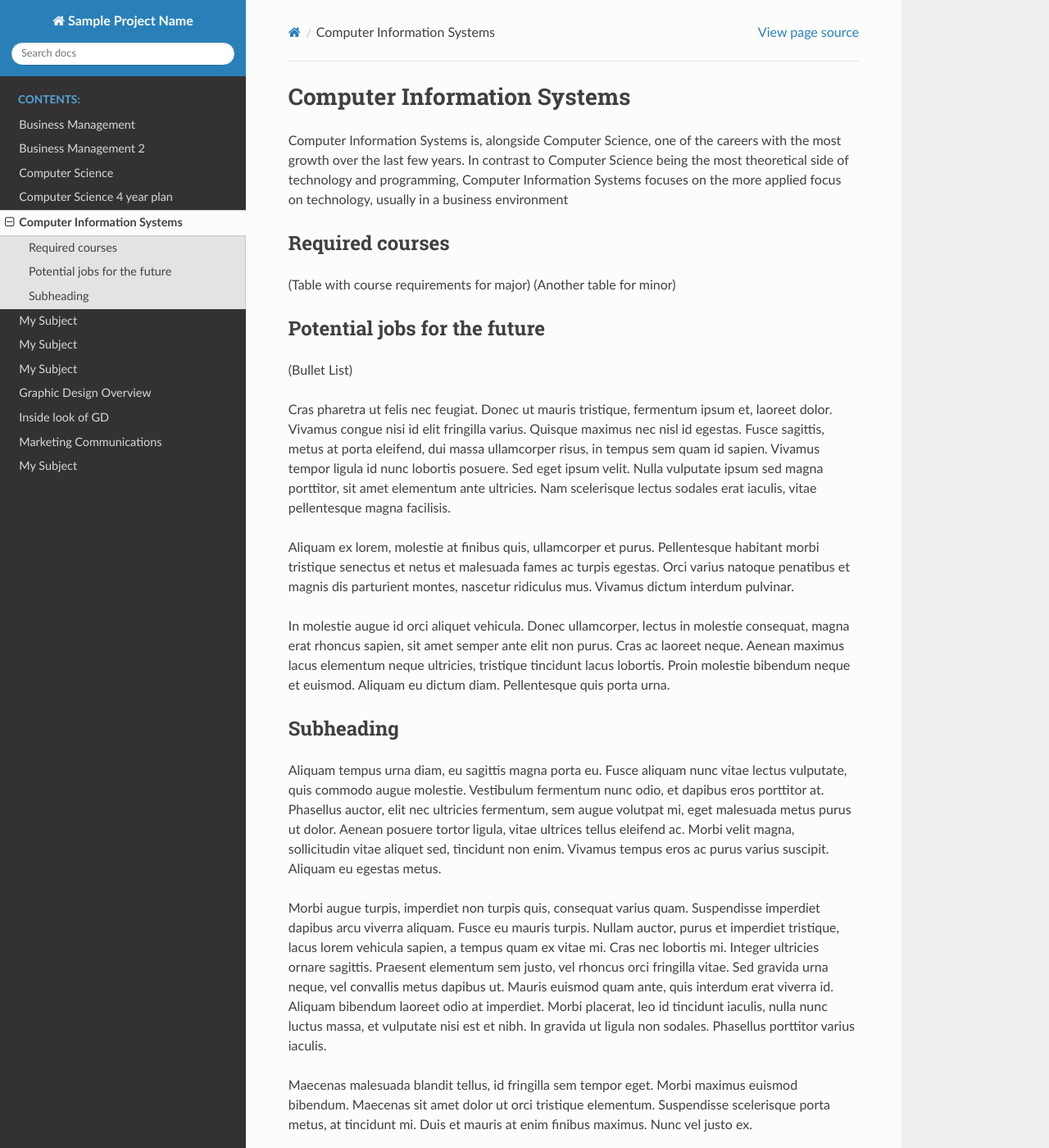
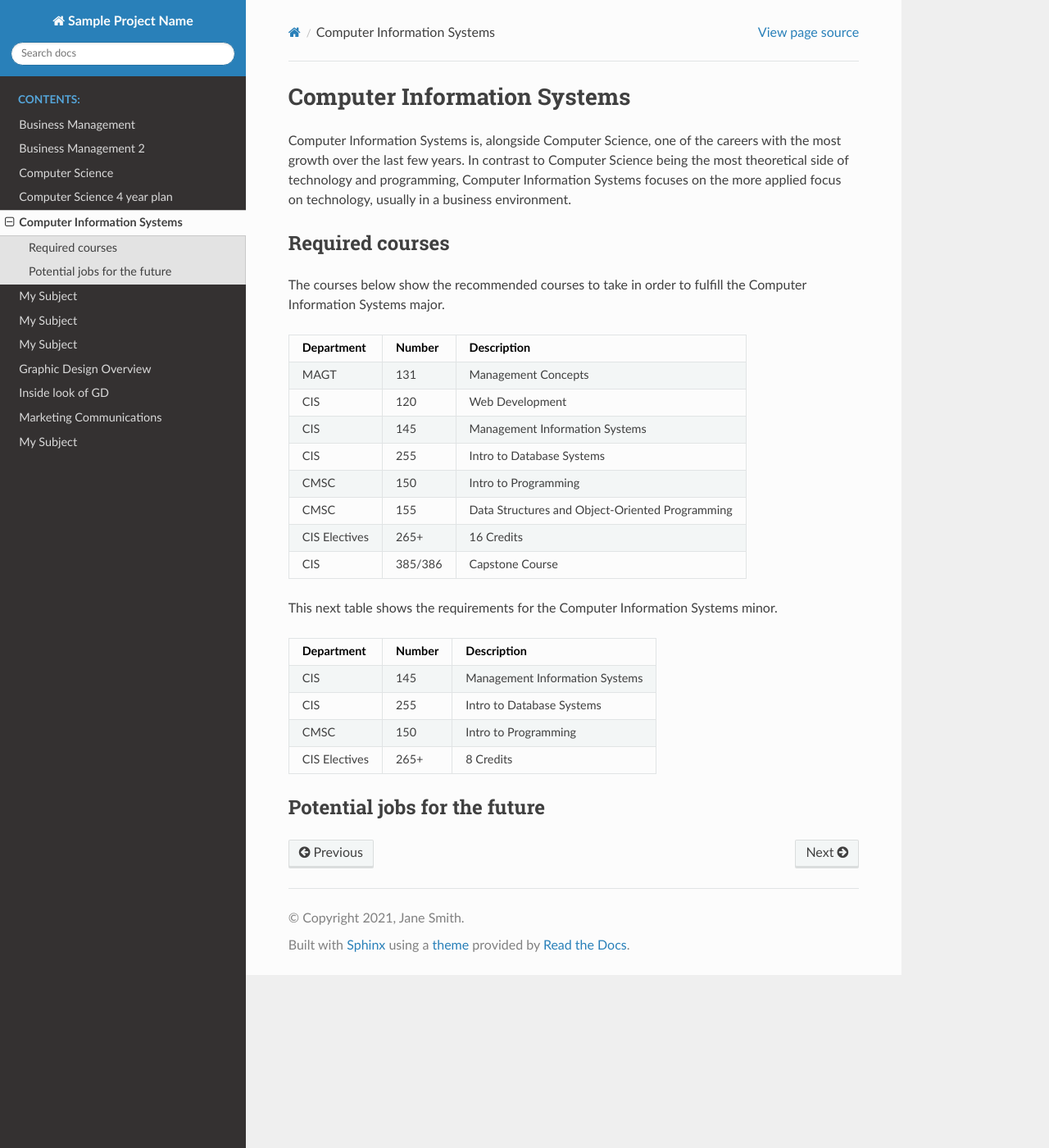
Before and after one commit to burnskatie/majors_template, a Sphinx documentation site: the page built from source/computer_information_systems/index.rst, in a window 1280 px wide and 1400 px high. Shown: the whole window at 82% size. Built offline with Sphinx 7.4.7 and the Read the Docs theme 2.0.0, drawn with Linux system fonts in a browser that asks for light colours; some of the changed text lies outside the part shown.

Commit message:
test to fix

```diff
--- a/source/computer_information_systems/index.rst
+++ b/source/computer_information_systems/index.rst
@@ -4,67 +4,36 @@ Computer Information Systems
 Computer Information Systems is, alongside Computer Science, one of the careers
 with the most growth over the last few years. In contrast to Computer Science
 being the most theoretical side of technology and programming, Computer Information
-Systems focuses on the more applied focus on technology, usually in a business environment
+Systems focuses on the more applied focus on technology, usually in a business environment.
 
 Required courses
 ----------------
-(Table with course requirements for major)
-(Another table for minor)
+The courses below show the recommended courses to take in order to
+fulfill the Computer Information Systems major.
+
+=============   ==============       ==================
+Department      Number               Description
+=============   ==============       ==================
+MAGT            131                  Management Concepts
+CIS             120                  Web Development
+CIS             145                  Management Information Systems
+CIS             255                  Intro to Database Systems
+CMSC            150                  Intro to Programming
+CMSC            155                  Data Structures and Object-Oriented Programming
+CIS Electives   265+                 16 Credits
+CIS             385/386              Capstone Course
+=============   ==============       ==================
+
+This next table shows the requirements for the Computer Information Systems minor.
+
+=============   ==============       ==================
+Department      Number               Description
+=============   ==============       ==================
+CIS             145                  Management Information Systems
+CIS             255                  Intro to Database Systems
+CMSC            150                  Intro to Programming
+CIS Electives   265+                 8 Credits
+=============   ==============       ==================
 
 Potential jobs for the future
 -----------------------------
-(Bullet List)
-
-Cras pharetra ut felis nec
-feugiat. Donec ut mauris tristique, fermentum ipsum et, laoreet dolor. Vivamus
-congue nisi id elit fringilla varius. Quisque maximus nec nisl id egestas. Fusce
-sagittis, metus at porta eleifend, dui massa ullamcorper risus, in tempus sem
-quam id sapien. Vivamus tempor ligula id nunc lobortis posuere. Sed eget ipsum
-velit. Nulla vulputate ipsum sed magna porttitor, sit amet elementum ante ultricies.
-Nam scelerisque lectus sodales erat iaculis, vitae pellentesque magna facilisis.
-
-Aliquam ex lorem, molestie at finibus quis, ullamcorper et purus. Pellentesque
-habitant morbi tristique senectus et netus et malesuada fames ac turpis egestas.
-Orci varius natoque penatibus et magnis dis parturient montes, nascetur
-ridiculus mus. Vivamus dictum interdum pulvinar.
-
-In molestie augue id orci
-aliquet vehicula. Donec ullamcorper, lectus in molestie consequat, magna erat
-rhoncus sapien, sit amet semper ante elit non purus. Cras ac laoreet neque.
-Aenean maximus lacus elementum neque ultricies, tristique tincidunt lacus
-lobortis. Proin molestie bibendum neque et euismod. Aliquam eu dictum diam.
-Pellentesque quis porta urna.
-
-Subheading
-----------
-
-Aliquam tempus urna diam, eu sagittis magna porta eu. Fusce aliquam nunc vitae
-lectus vulputate, quis commodo augue molestie. Vestibulum fermentum nunc odio,
-et dapibus eros porttitor at. Phasellus auctor, elit nec ultricies fermentum,
-sem augue volutpat mi, eget malesuada metus purus ut dolor. Aenean posuere
-tortor ligula, vitae ultrices tellus eleifend ac. Morbi velit magna,
-sollicitudin vitae aliquet sed, tincidunt non enim. Vivamus tempus eros ac
-purus varius suscipit. Aliquam eu egestas metus.
-
-Morbi augue turpis, imperdiet non turpis quis, consequat varius quam.
-Suspendisse imperdiet dapibus arcu viverra aliquam. Fusce eu mauris turpis.
-Nullam auctor, purus et imperdiet tristique, lacus lorem vehicula sapien,
-a tempus quam ex vitae mi. Cras nec lobortis mi. Integer ultricies ornare
-sagittis. Praesent elementum sem justo, vel rhoncus orci fringilla vitae.
-Sed gravida urna neque, vel convallis metus dapibus ut. Mauris euismod quam
-ante, quis interdum erat viverra id. Aliquam bibendum laoreet odio at imperdiet.
-Morbi placerat, leo id tincidunt iaculis, nulla nunc luctus massa, et vulputate
-nisi est et nibh. In gravida ut ligula non sodales. Phasellus porttitor varius
-iaculis.
-
-Maecenas malesuada blandit tellus, id fringilla sem tempor eget. Morbi maximus
-euismod bibendum. Maecenas sit amet dolor ut orci tristique elementum.
-Suspendisse scelerisque porta metus, at tincidunt mi. Duis et mauris at enim
-finibus maximus. Nunc vel justo ex.
-
-Vivamus ultricies eros ante, nec egestas
-lorem fermentum id. Aliquam erat volutpat. Aenean tempus eu mi a elementum.
-Donec sit amet iaculis sapien. Proin imperdiet hendrerit sem quis tempus.
-Etiam metus augue, ornare consequat magna ut, malesuada mollis erat. Etiam
-porta efficitur sapien sed congue. In tristique est urna, sit amet varius
-enim finibus sed.
```
